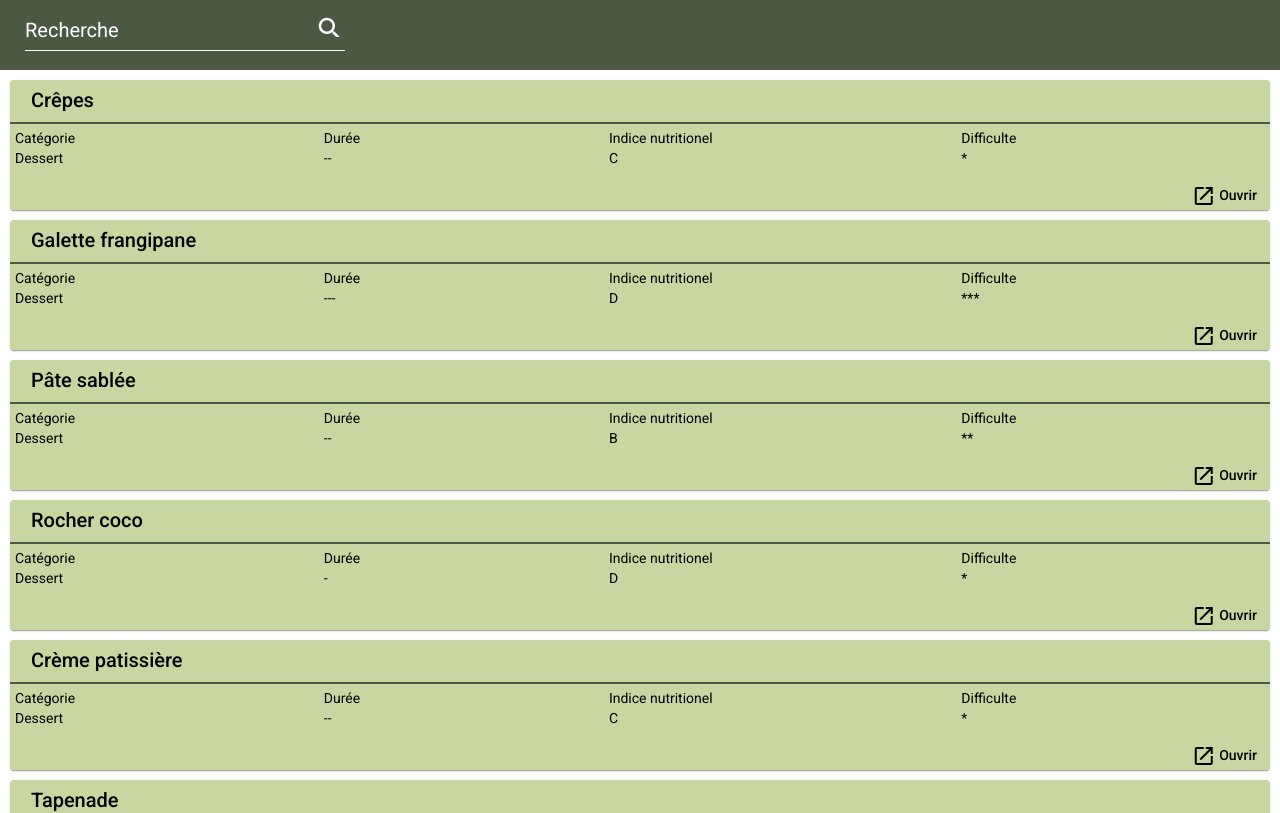
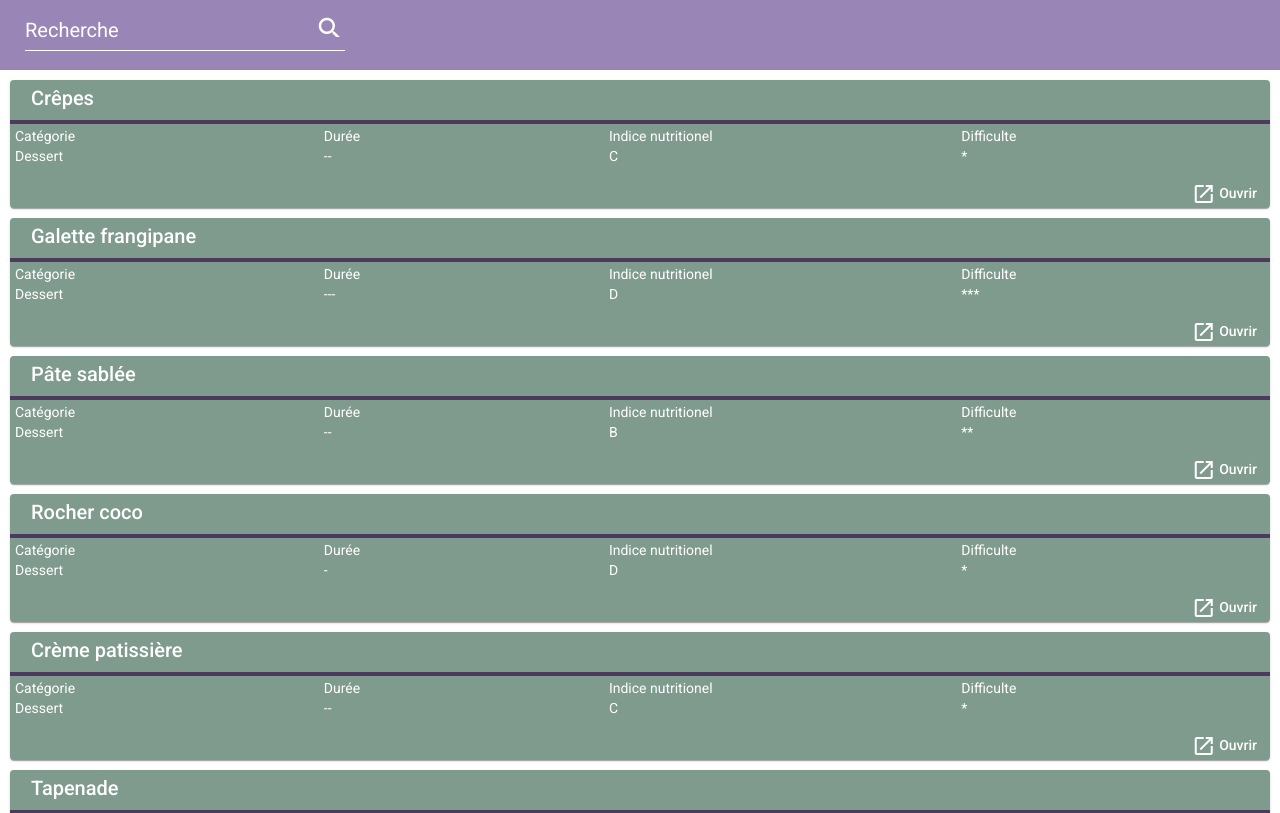
Before and after one commit to Olivier-Guy/recette-cuisisne, an Angular app: page /recettes in a window 1280 px wide. Shown: the top 813 px of the page. Built offline with nearby package versions, Linux system fonts and the light colour scheme.

Commit message:
Modification style

```diff
--- a/angular.json
+++ b/angular.json
@@ -48,8 +48,8 @@
               "src/assets"
             ],
             "styles": [
-              "./node_modules/@angular/material/prebuilt-themes/pink-bluegrey.css",
-              "src/styles.css"
+              "src/styles.css",
+              "./node_modules/@angular/material/prebuilt-themes/pink-bluegrey.css"
             ],
             "scripts": []
           },
--- a/src/app/liste-recette/liste-recette.component.css
+++ b/src/app/liste-recette/liste-recette.component.css
@@ -1,18 +1,18 @@
 .search-toolbar{
   min-height: 70px;
   padding: 25px;
-  background-color: #4B5943;
+  background-color: #9985b6;
 }
 
 .recette-card{
   margin: 10px;
-  background-color: #C8D6A2;
+  background-color: #7f9b8d;
   padding: 5px;
-  color:black
+  color: #ffffff;
 }
 
 .mat-card>:first-child, .mat-card-content>:first-child {
-  margin-top: 5px;
+  margin-top: 3px;
 }
 
 .card-content{
@@ -21,8 +21,8 @@
 }
 
 .divider{
-  border-color: #4B5943;
-  border-width: 2px;
+  border-color: #4b3a5e;
+  border-width: 4px;
 }
 
 .parent-grille {
--- a/src/app/login-component/login-component.component.css
+++ b/src/app/login-component/login-component.component.css
@@ -1,4 +1,15 @@
 .form-container{
   margin: auto;
   margin-top: 15%;
+  background: #628272;
 }
+
+
+.btn-login {
+  background: #dab7a3;
+}
+
+
+.mat-form-field.mat-focused .mat-form-field-ripple {
+  background-color: #69f0ae !important;
+}
--- a/src/app/login-component/login-component.component.html
+++ b/src/app/login-component/login-component.component.html
@@ -31,7 +31,7 @@
       <!-- /Password -->
 
       <div>
-        <button type="submit" mat-raised-button color="primary">Login</button>
+        <button class="btn-login" type="submit" mat-raised-button>Login</button>
       </div>
     </mat-card>
   </div>
--- a/src/app/recette/recette.component.css
+++ b/src/app/recette/recette.component.css
@@ -5,38 +5,39 @@ mat-expansion-panel{
 
 .recette-title-card{
   margin: 10px;
-  background-color: #00334A;
+  background-color: #4e4189;
   height: 25%;
 }
 
 .recete-panel-1{
-  background-color: #007FA9;
+  background-color: #fbf4e2;
 }
 
 .recete-panel-2{
-  background-color: #007FA9;
+  background-color: #b0cbde;
 }
 
 .recete-panel-3{
-  background-color:#007FA9;
+  background-color:#9d84c5;
 }
 
 mat-toolbar{
-  background: #82CFD8
+  background: #738f07
 }
 
 .toolbarNav{
   position: fixed;
-  height: 20px;
+  height: 60px;
   bottom: 0;
   z-index: 1000;
   display: flex;
   justify-content: space-between;
-  padding: 2em;
+
   box-shadow: 2px 2px 4px 5px #ccc;  /* Opera 10.5, IE 9, Firefox 4+, Chrome 6+, iOS 5 */
   color: black;
 }
 
 .recette-content-text{
-  font-size: 20px;
+  font-size: 16px;
+  color: black;
 }
```
